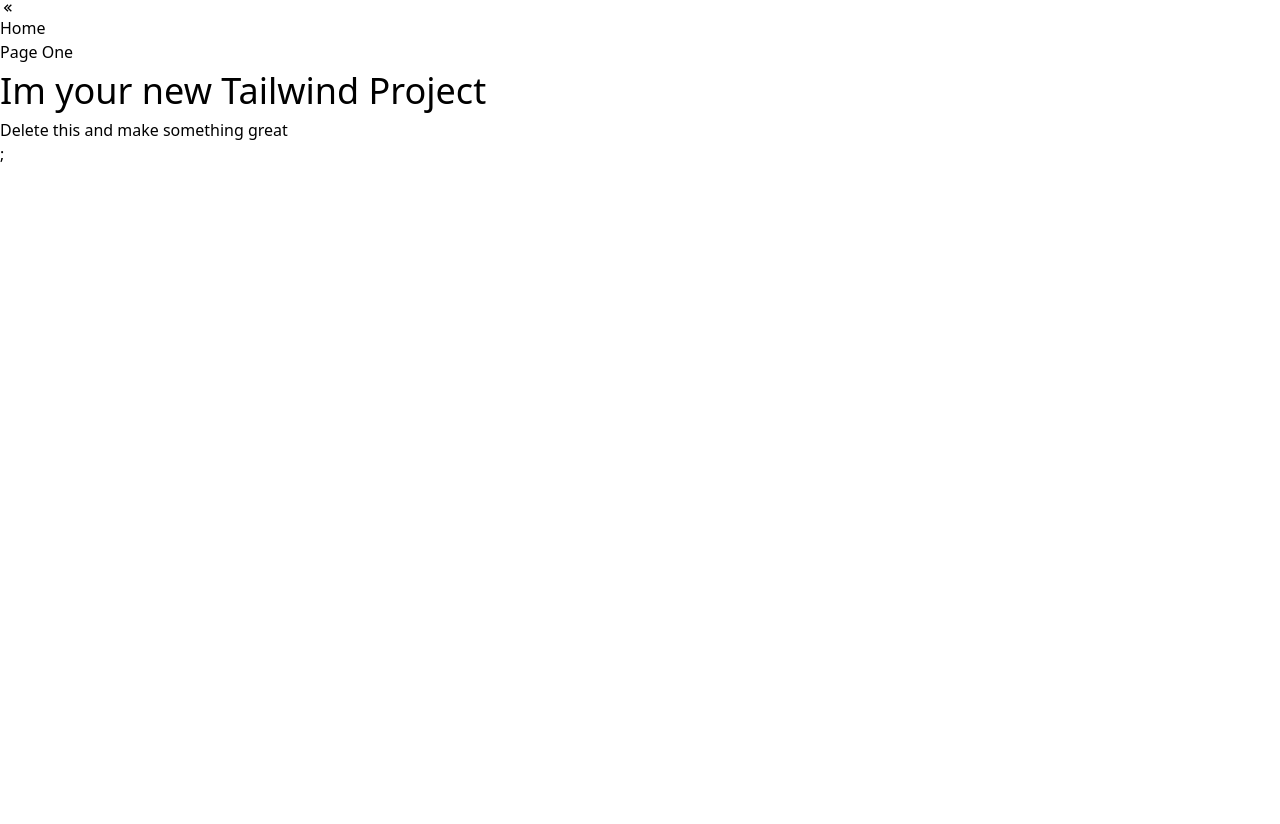
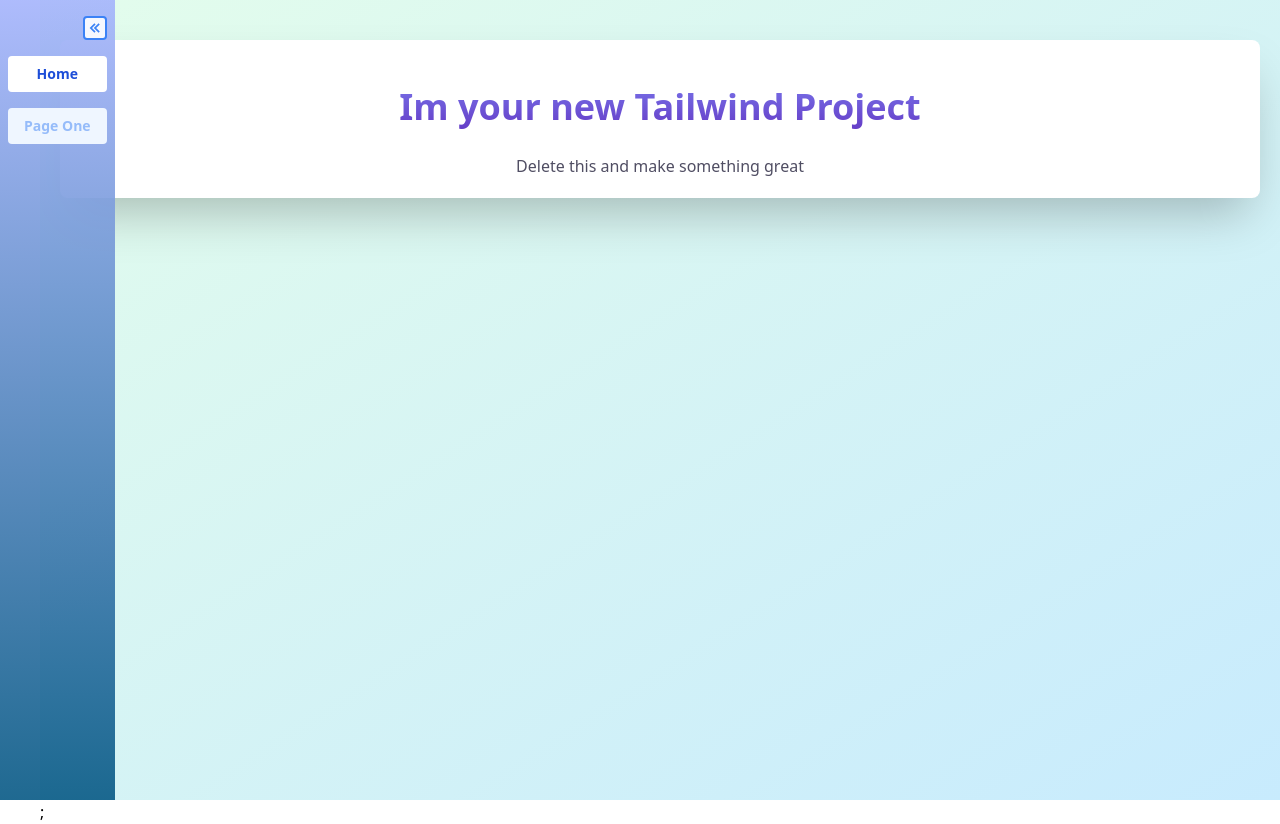
Before and after one commit to PaulHaze/nextjs-tailwind-tutorial-starter, a Next.js app: page / in a window 1280 px wide. Before the commit the page ends 800 px from the top, so only its background shows below. Built offline with nearby package versions, Linux system fonts and the light colour scheme.

Commit message:
fix src folder paths in tailwind config

```diff
--- a/src/layouts/MainLayout.js
+++ b/src/layouts/MainLayout.js
@@ -1,6 +1,6 @@
 import React from 'react';
 import Head from 'next/head';
-import { NavBar } from '@/src/components';
+import { NavBar } from '@/components';
 
 export function MainLayout({ children }) {
   return (
--- a/tailwind.config.js
+++ b/tailwind.config.js
@@ -1,9 +1,9 @@
 module.exports = {
   content: [
-    './pages/**/*.{js,ts,jsx,tsx}',
-    './components/**/*.{js,ts,jsx,tsx}',
-    './features/**/*.{js,ts,jsx,tsx}',
-    './layouts/**/*.{js,ts,jsx,tsx}',
+    './src/pages/**/*.{js,ts,jsx,tsx}',
+    './src/components/**/*.{js,ts,jsx,tsx}',
+    './src/features/**/*.{js,ts,jsx,tsx}',
+    './src/layouts/**/*.{js,ts,jsx,tsx}',
   ],
   theme: {
     screens: {
```
